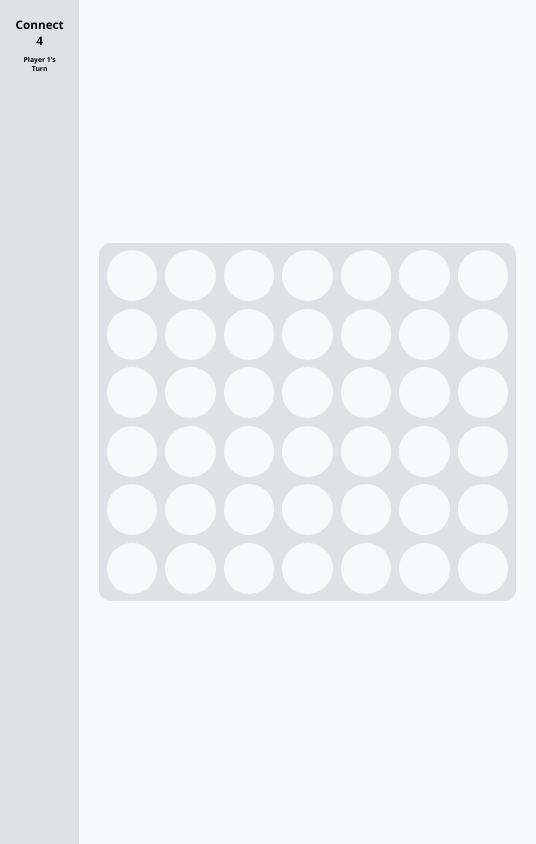
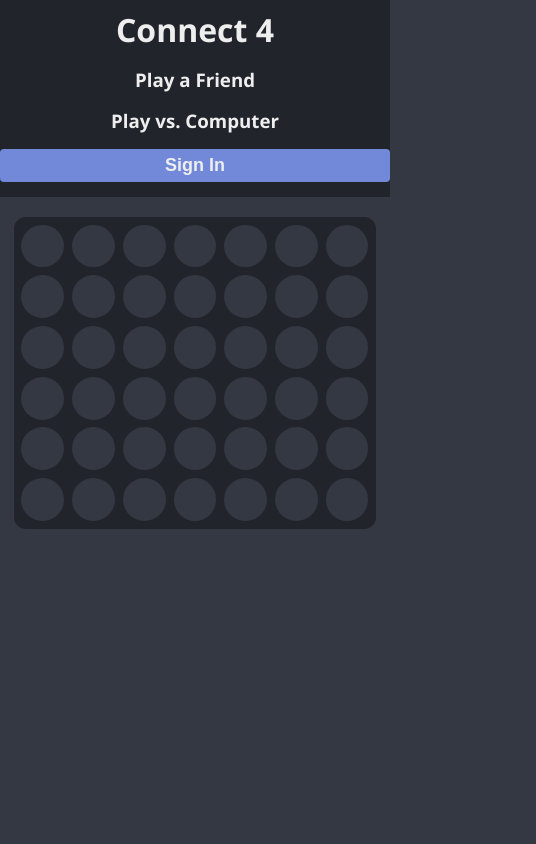
Before and after one commit to JackPonder/react-games, a React (Create React App) app: page /connect-four/1 in a window 390 px wide. Shown: the whole page, 536 px wide, since content can reach past the window. Built offline with nearby package versions, Linux system fonts and the light colour scheme; no server answers; the database is empty.

Commit message:
updated game logic

```diff
--- a/package.json
+++ b/package.json
@@ -10,6 +10,7 @@
     "react": "^18.2.0",
     "react-dom": "^18.2.0",
     "react-icons": "^4.4.0",
+    "react-router-dom": "^6.3.0",
     "react-scripts": "5.0.1",
     "web-vitals": "^2.1.4"
   },
--- a/src/App.css
+++ b/src/App.css
@@ -1,61 +1,82 @@
 html {
-  --grey-100: #f8f9fa;
-  --grey-200: #dee2e6;
-  --grey-300: #3c3c3c;
+  --color-100: #21252b;
+  --color-200: #333842;
+  --color-300: #eeeeee;
+  --color-400: #a5becc;
+  --color-500: #243a73;
 }
 
 body {
   margin: 0;
   font-family: 'Segoe UI', Tahoma, Geneva, Verdana, sans-serif;
-  background-color: var(--grey-100);
+  font-weight: bold;
+  background-color: var(--color-200);
   -webkit-font-smoothing: antialiased;
   -moz-osx-font-smoothing: grayscale;
+}
+
+h1, h2, h3, h4, h5, h6 {
+  margin: 0;
+  margin-top: 0.5rem;
+  margin-bottom: 0.5rem;
 }
 
 .container {
   display: flex;
   flex-direction: row;
+  height: 100vh;
 }
 
 .sidebar {
-  background-color: var(--grey-200);
-  padding: 2vmin 4vmin 0vmin;
+  display: flex;
+  flex-direction: column;
+  background-color: var(--color-100);
+  color: var(--color-300);
+  padding: 4vmin;
   text-align: center;
   max-height: 100vh;
-  width: 17.5vw;
-  font-weight: bold;
+  margin-right: 3vmin;
 }
 
-.sidebar h1 {
-  font-size: 3vw;
+.btn {
+  background-color: #7289da;
+  color: var(--color-300);
+  border: none;
+  border-radius: 1vmin;
+  padding: 1.5vmin;
+  cursor: pointer;
+  width: 100%;
+  font-size: large;
+  font-weight: bold;
+  transition: 250ms;
+  margin-top: 0.5rem;
 }
 
-.sidebar h2 {
-  font-size: 1.75vw;
+.btn:hover {
+  background-color: #304db5;
 }
 
 .board-container {
   display: flex;
   align-items: center;
   justify-content: center;
-  height: 100vh;
 }
 
 .board {
   display: grid;
-  grid-template-columns: repeat(7, 15vmin);
-  grid-template-rows: repeat(6, 15vmin);
-  width: 105vmin;
-  height: 90vmin;
-  background-color: var(--grey-200);
+  grid-template-columns: repeat(7, 15vh);
+  grid-template-rows: repeat(6, 15vh);
+  background-color: var(--color-100);
+  width: 105vh;
+  height: 90vh;
   border-radius: 3vmin;
   padding: 1vmin;
-  margin: 0vmin 5vmin;
+  margin: 5vmin 0vmin;
 }
 
 .grid-space {
   margin: 1vmin;
-  background-color: var(--grey-100);
+  background-color: var(--color-200);
   border-radius: 50%;
   cursor: pointer;
 }
@@ -80,9 +101,28 @@ body {
 }
 
 .player-1 {
-  background-color: #a5becc;
+  background-color: var(--color-400);
 }
 
 .player-2 {
-  background-color: #243a73;
+  background-color: var(--color-500);
 }
+
+@media only screen and (max-width: 775px) {
+  .container {
+    flex-direction: column;
+    height: auto;
+  }
+  .sidebar {
+    width: 100%;
+    height: auto;
+    padding: 0;
+    margin: 0;
+  }
+  .board {
+    grid-template-columns: repeat(7, 13vw);
+    grid-template-rows: repeat(6, 13vw);
+    width: 91vw;
+    height: 78vw;
+  }
+}
--- a/src/App.jsx
+++ b/src/App.jsx
@@ -1,114 +1,13 @@
-import { initializeApp } from "firebase/app";
-import { getFirestore, doc, setDoc, onSnapshot } from "firebase/firestore";
-import { useState, useEffect } from "react";
-import { TbCrown } from "react-icons/tb";
+import { BrowserRouter, Routes, Route } from "react-router-dom";
+import ConnectFour from "./pages/ConnectFour";
 import "./App.css";
 
-const firebaseConfig = {
-  apiKey: "AIzaSyBWQVPIoYkddeJ1ivTQaXOf6YeAWcRykLI",
-  authDomain: "connect-four-9a87e.firebaseapp.com",
-  projectId: "connect-four-9a87e",
-  storageBucket: "connect-four-9a87e.appspot.com",
-  messagingSenderId: "318177770000",
-  appId: "1:318177770000:web:7963e044d52043c015a895",
-  measurementId: "G-Q38KG1G4S4"
-};
-
-const app = initializeApp(firebaseConfig);
-const db = getFirestore(app);
-
 export default function App() {
-  const [board, setBoard] = useState(Array(42).fill(0));
-  const [turn, setTurn] = useState(1);
-  const [winner, setWinner] = useState(0);
-
-  useEffect(() => {
-    onSnapshot(doc(db, "rooms", "test-room"), doc => {
-      setBoard(doc.data().board);
-      setTurn(doc.data().turn);
-      setWinner(doc.data().winner);
-    })
-  }, [])
-
-  const resetBoard = () => {
-    if (!winner) return;
-    setDoc(doc(db, "rooms", "test-room"), {
-      board: Array(42).fill(0),
-      turn: 1,
-      winner: 0
-    }, { merge: true });
-  }
-
-  const checkWinner = () => {
-    const wins = [
-      [0, 7, 14, 21],
-      [0, 1, 2, 3],
-      [0, 8, 16, 24],
-      [0, -6, -12, -18],
-    ];
-
-    for (let i = 0; i < board.length; i++) {
-      let col = i;
-      while (col > 6) col -= 7;
-
-      if (col < 4) {
-        for (const win of wins) {
-          const pieces = win.map(j => board[i + j]);
-          if (pieces.every(piece => piece === pieces[0] && piece)) {
-            win.map(j => board[i + j] += 0.5);
-            return turn;
-          }
-        }
-      } else {
-        const pieces = wins[0].map(j => board[i + j]);
-        if (pieces.every(piece => piece === pieces[0] && piece)) {
-          wins[0].map(j => board[i + j] += 0.5);
-          return turn;
-        }
-      }
-    }
-    return 0;
-  }
-
-  const handleMove = (event) => {
-    if (winner) return;
-    if (event.target.className !== "grid-space") return;
-
-    let target = parseInt(event.target.id);
-    while (board[target + 7] === 0) target += 7;
-    board[target] = turn;
-
-    setDoc(doc(db, "rooms", "test-room"), {
-      board,
-      winner: checkWinner(),
-      turn: turn === 1 ? 2 : 1
-    }, { merge: true });
-  }
-
   return (
-    <div className="container">
-      <div className="sidebar">
-        <h1>Connect 4</h1>
-        <h2 onClick={resetBoard}>
-          {winner ? `Player ${winner} has won! Tap to reset game.` : `Player ${turn}'s Turn`}
-        </h2>
-      </div>
-      <div className="board-container">
-        <div className="board" id="board">
-          {board.map((value, index) =>
-            <div className="grid-space" id={index} onClick={handleMove}>
-              {value ?
-                Number.isInteger(value) ?
-                <div className={`piece player-${value}`} /> :
-                <div className={`piece player-${Math.floor(value)}`}>
-                  <TbCrown size="50%" />
-                </div> :
-                null
-              }
-            </div>
-          )}
-        </div>
-      </div>
-    </div>
+    <BrowserRouter>
+      <Routes>
+        <Route path="/connect-four/:roomId" element={<ConnectFour />} />
+      </Routes>
+    </BrowserRouter>
   );
 }
--- /dev/null
+++ b/src/components/Sidebar.jsx
@@ -0,0 +1,28 @@
+import { auth } from "../firebaseInit";
+import { signInWithPopup, signOut, GoogleAuthProvider } from "firebase/auth";
+
+const provider = new GoogleAuthProvider();
+
+export default function Sidebar() {
+  const signin = async () => {
+    await signInWithPopup(auth, provider);
+  }
+
+  const signout = async () => {
+    await signOut(auth);
+  }
+
+  return (
+    <div className="sidebar">
+      <h1>Connect 4</h1>
+      <h3>Play a Friend</h3>
+      <h3>Play vs. Computer</h3>
+      <div style={{marginTop:"auto", marginBottom:"4vmin"}}>
+        {auth.currentUser ?
+          <button onClick={signout} className="btn">Sign Out</button> :
+          <button onClick={signin} className="btn">Sign In</button>
+        }
+      </div>
+    </div>
+  )
+}
--- /dev/null
+++ b/src/firebaseInit.js
@@ -0,0 +1,19 @@
+import { initializeApp } from "firebase/app";
+import { getFirestore } from "firebase/firestore";
+import { getAuth } from "firebase/auth";
+import { getAnalytics } from "firebase/analytics";
+
+const firebaseConfig = {
+  apiKey: "AIzaSyBWQVPIoYkddeJ1ivTQaXOf6YeAWcRykLI",
+  authDomain: "connect-four-9a87e.firebaseapp.com",
+  projectId: "connect-four-9a87e",
+  storageBucket: "connect-four-9a87e.appspot.com",
+  messagingSenderId: "318177770000",
+  appId: "1:318177770000:web:7963e044d52043c015a895",
+  measurementId: "G-Q38KG1G4S4"
+};
+
+export const app = initializeApp(firebaseConfig);
+export const db = getFirestore(app);
+export const auth = getAuth(app);
+export const analytics = getAnalytics(app);
--- /dev/null
+++ b/src/pages/ConnectFour.jsx
@@ -0,0 +1,104 @@
+import { db, auth } from "../firebaseInit";
+import { doc, setDoc, onSnapshot } from "firebase/firestore";
+import { useState, useEffect } from "react";
+import { useParams } from "react-router-dom";
+import { TbCrown } from "react-icons/tb";
+
+import Sidebar from "../components/Sidebar";
+
+export default function ConnectFour() {
+  const [board, setBoard] = useState(Array(42).fill(0));
+  const [players, setPlayers] = useState([]);
+  const [turn, setTurn] = useState(1);
+  const [winner, setWinner] = useState(0);
+  const {roomId} = useParams();
+
+  const docRef = doc(db, "rooms", roomId);
+
+  useEffect(() => {
+    onSnapshot(docRef, doc => {
+      setBoard(doc.data().board);
+      setTurn(doc.data().turn);
+      setWinner(doc.data().winner);
+      setPlayers(doc.data().players)
+    })
+  }, [docRef])
+
+  const resetBoard = () => {
+    if (!winner) return;
+    setDoc(docRef, {
+      board: Array(42).fill(0),
+      turn: 1,
+      winner: 0
+    }, { merge: true });
+  }
+
+  const checkWinner = () => {
+    const wins = [
+      [0, 7, 14, 21],
+      [0, 1, 2, 3],
+      [0, 8, 16, 24],
+      [0, -6, -12, -18],
+    ];
+
+    for (let i = 0; i < board.length; i++) {
+      let col = i;
+      while (col > 6) col -= 7;
+
+      if (col < 4) {
+        for (const win of wins) {
+          const pieces = win.map(j => board[i + j]);
+          if (pieces.every(piece => piece === pieces[0] && piece)) {
+            win.map(j => board[i + j] += 0.5);
+            return turn;
+          }
+        }
+      } else {
+        const pieces = wins[0].map(j => board[i + j]);
+        if (pieces.every(piece => piece === pieces[0] && piece)) {
+          wins[0].map(j => board[i + j] += 0.5);
+          return turn;
+        }
+      }
+    }
+    return 0;
+  }
+
+  const handleMove = (event) => {
+    if (winner) return;
+    if (event.target.className !== "grid-space") return;
+    if (players[turn - 1] !== auth.currentUser?.displayName) return;
+
+    let target = parseInt(event.target.id);
+    while (board[target + 7] === 0) target += 7;
+    board[target] = turn;
+
+    setDoc(docRef, {
+      board,
+      winner: checkWinner(),
+      turn: turn === 1 ? 2 : 1
+    }, { merge: true });
+  }
+
+  return (
+    <div className="container">
+      <Sidebar />
+      <div className="board-container">
+        <div className="board" id="board">
+          {board.map((value, index) =>
+            <div className="grid-space" id={index} onClick={handleMove}>
+              {value ?
+                Number.isInteger(value) ?
+                <div className={`piece player-${value}`} /> :
+                <div className={`piece player-${Math.floor(value)}`}>
+                  <TbCrown size="50%" />
+                </div> :
+                null
+              }
+            </div>
+          )}
+        </div>
+      </div>
+    </div>
+  );
+}
```
Also changed, not shown: 1 other file (tests, documents, lock files or other folders).
